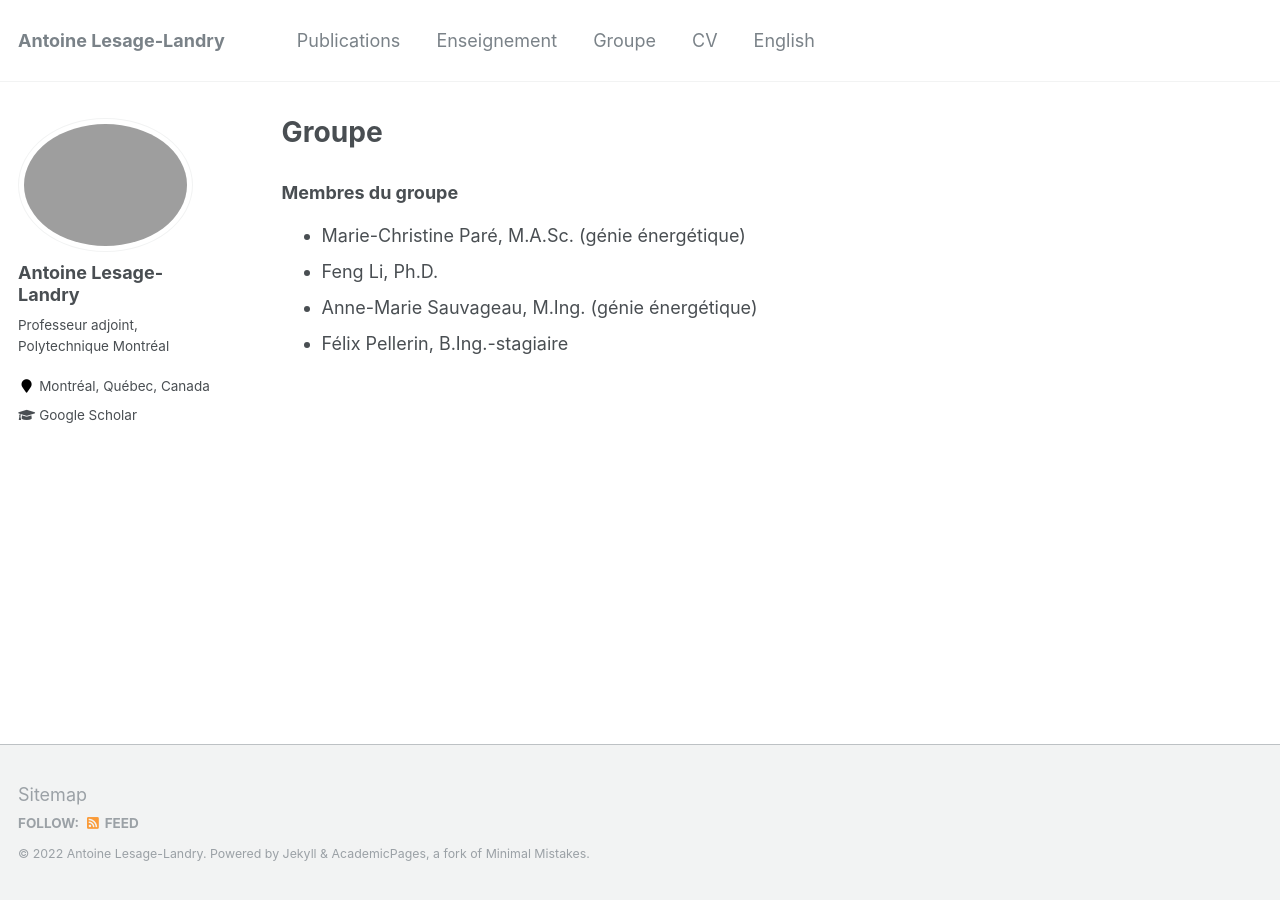
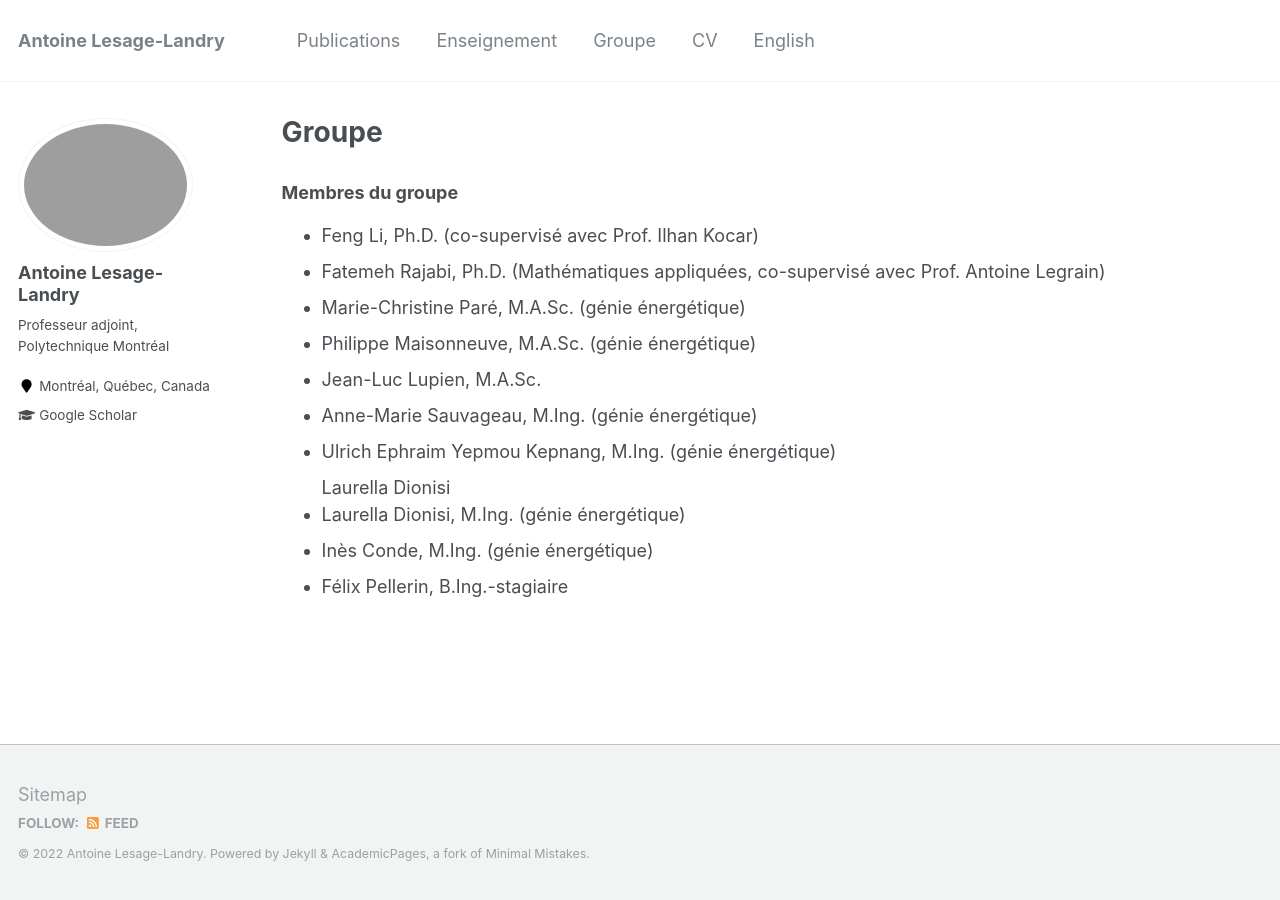
Before and after one commit to alesagelandry/fr, a Jekyll site: the page built from _pages/group.html, in a window 1280 px wide. Built offline with Jekyll 4.4.1, drawn with Linux system fonts in a browser that asks for light colours.

Commit message:
Update group.html

```diff
--- a/_pages/group.html
+++ b/_pages/group.html
@@ -11,9 +11,17 @@ author_profile: true
 
 <ul style="list-style-type:disc;">
 
+
+<li>Feng Li, Ph.D. (co-supervisé avec Prof. Ilhan Kocar) </li>
+<li>Fatemeh Rajabi, Ph.D. (Mathématiques appliquées, co-supervisé avec Prof. Antoine Legrain)</li>
 <li>Marie-Christine Paré, M.A.Sc. (génie énergétique) </li>
-<li>Feng Li, Ph.D. </li>
+<li>Philippe Maisonneuve, M.A.Sc. (génie énergétique) </li>
+<li>Jean-Luc Lupien, M.A.Sc. </li>
 <li>Anne-Marie Sauvageau, M.Ing. (génie énergétique) </li>
+<li>Ulrich Ephraim Yepmou Kepnang, M.Ing. (génie énergétique) </li>Laurella Dionisi
+<li>Laurella Dionisi, M.Ing. (génie énergétique) </li>
+<li>Inès Conde, M.Ing. (génie énergétique) </li>
 <li>Félix Pellerin, B.Ing.-stagiaire </li>
 
+
 </ul>
```
